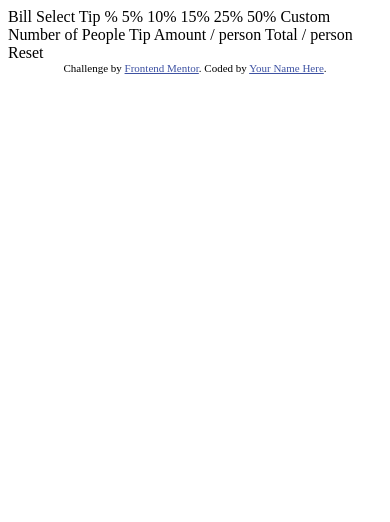
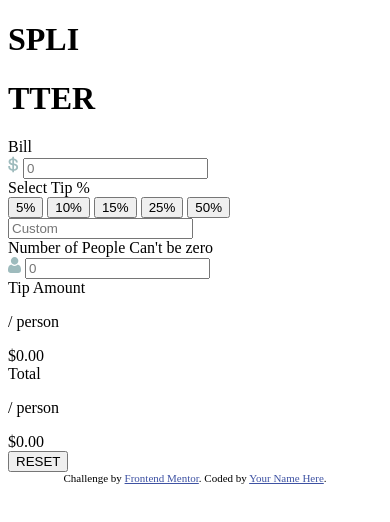
Before and after one commit to sourabh151/tipCalculator, a plain HTML site: page index.html in a window 390 px wide. Drawn offline with Linux system fonts and the light colour scheme.

Commit message:
commit from mobile on 17/2 5:34pm

```diff
--- a/index.html
+++ b/index.html
@@ -1,44 +1,105 @@
 <!DOCTYPE html>
 <html lang="en">
+
 <head>
   <meta charset="UTF-8">
   <meta name="viewport" content="width=device-width, initial-scale=1.0"> <!-- displays site properly based on user's device -->
-
   <link rel="icon" type="image/png" sizes="32x32" href="./images/favicon-32x32.png">
-
+  <link rel="stylesheet" href="style.css">
+  <link rel="stylesheet" href="space-mono.css">
+  <link rel="preconnect" href="https://fonts.googleapis.com">
+  <link rel="preconnect" href="https://fonts.gstatic.com" crossorigin>
+  <link href="https://fonts.googleapis.com/css2?family=Space+Mono:wght@400;700&display=swap" rel="stylesheet">
   <title>Frontend Mentor | Tip calculator app</title>
-
   <!-- Feel free to remove these styles or customise in your own stylesheet 👍 -->
   <style>
-    .attribution { font-size: 11px; text-align: center; }
-    .attribution a { color: hsl(228, 45%, 44%); }
+    .attribution {
+      font-size: 11px;
+      text-align: center;
+    }
+
+    .attribution a {
+      color: hsl(228, 45%, 44%);
+    }
   </style>
 </head>
+
 <body>
+  <div class="whole-container">
+    <div class="header">
+      <h1>SPLI</h1>
+      <h1>TTER</h1>
+    </div>
+    <main>
+      <div class="input">
+        <label for="bill">Bill</label>
+        <div class="input-container">
+          <img src="images/icon-dollar.svg" alt="" class="logo">
+          <input class="amount" type="number" placeholder="0">
+        </div>
+        <label for="bill">Select Tip %</label>
+        <div class="tips">
+          <button class="tip-5">5%</button>
+          <button class="tip-10">10%</button>
+          <button class="tip-15">15%</button>
+          <button class="tip-25">25%</button>
+          <button class="tip-50">50%</button>
+          <input class="tip-custom" placeholder="Custom" type="number"></input>
+        </div>
+        <div class="head-display">
 
-  Bill
+          <label for="Number of People">Number of People</label>
+          <label id="is-zero" for="is-zero">Can't be zero</label>
+        </div>
 
-  Select Tip %
-  5%
-  10%
-  15%
-  25%
-  50%
-  Custom
+        <div class="input-container">
+          <img src="images/icon-person.svg" alt="" class="logo">
+          <input class="heads" type="number" placeholder="0">
+        </div>
+      </div>
+      <div class="output">
+        <div class="row">
+          <div>
+            <label for="Tip Amount">Tip Amount</label>
+            <p>/ person</p>
+          </div>
+          <div>
+            <label for="" id="output-label-1">$0.00</label>
+          </div>
+        </div>
+        <div class="row">
+          <div>
+            <label for="Total">Total</label>
+            <p>/ person</p>
+          </div>
+          <div>
+            <label for="" id="output-label-2">$0.00</label>
+          </div>
+        </div>
+        <div class="reset-container">
+          <button class="reset">RESET</button>
+        </div>
+      </div>
+    </main>
+  </div>
+  <!-- 5%
+    10%
+    15%
+    25%
+    50%
+    Custom
+    Number of People
 
-  Number of People
 
-  Tip Amount
-  / person
 
-  Total
-  / person
-
-  Reset
-
+    / person
+    Reset -->
   <div class="attribution">
     Challenge by <a href="https://www.frontendmentor.io?ref=challenge" target="_blank">Frontend Mentor</a>.
     Coded by <a href="#">Your Name Here</a>.
   </div>
+
+  <script src="index.js"></script>
 </body>
+
 </html>
```
